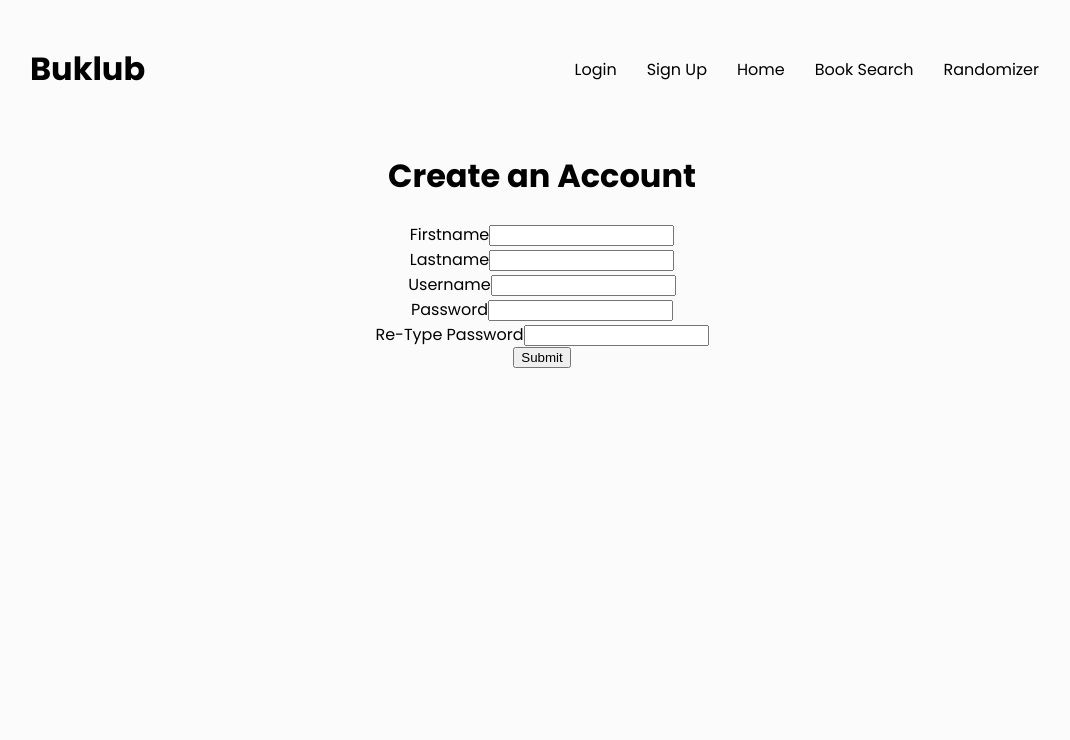
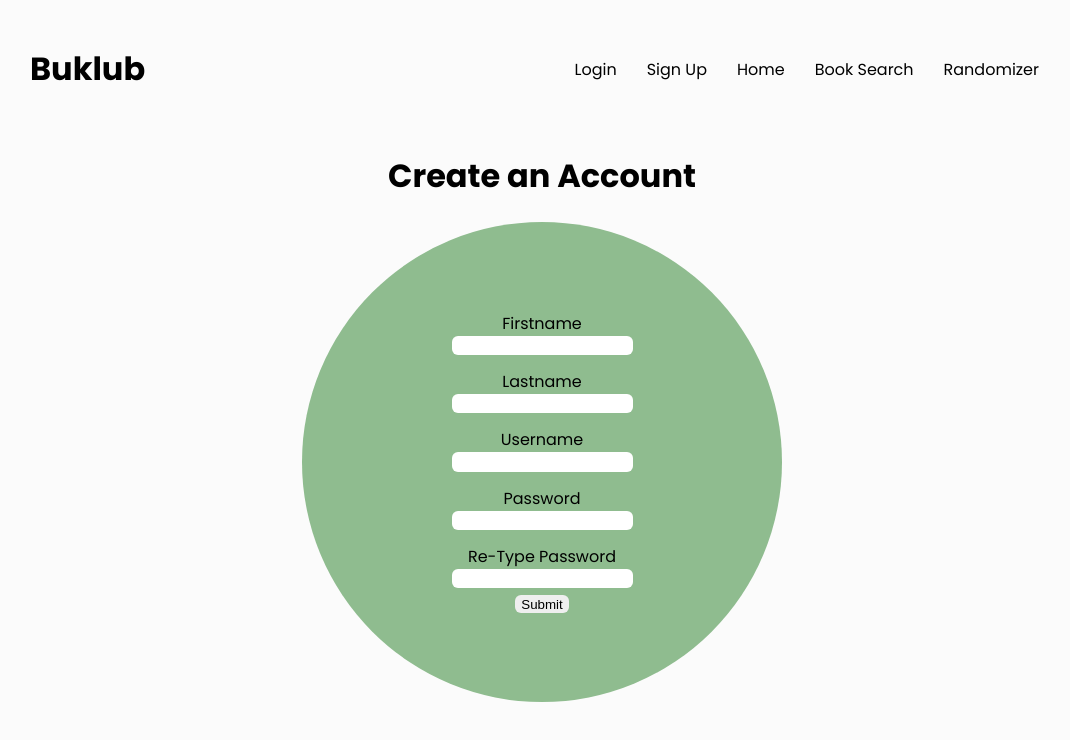
Before and after one commit to asekito/Buklub, a React app in the folder client/: page /register in a window 1280 px wide. Shown: the top 740 px of the page, without its empty margins (106-1176 px from the left). Built offline with nearby package versions, Linux system fonts and the light colour scheme.

Commit message:
basic sign up page

```diff
--- a/client/src/assets/Login.scss
+++ b/client/src/assets/Login.scss
@@ -10,11 +10,11 @@
   bottom: 460px;
 }
 
-#login-form.input[type="submit"] {
+.login.input[type="submit"] {
   width: 6em;
 }
 
-#login-form > label {
+.login > label {
   color: white;
   margin: 1em 0px 0px 0px;
 }
@@ -24,6 +24,8 @@ input.login-input {
   text-align: center;
   outline: none;
   margin: 0px 0px 1em;
+  border: none;
+  border-radius: 6px;
 }
 
 .bubble-1 {
--- a/client/src/assets/Registration.scss
+++ b/client/src/assets/Registration.scss
@@ -0,0 +1,32 @@
+.registration {
+  width: 30em;
+  height: 30em;
+  justify-content: center;
+  background: darkseagreen;
+  border-radius: 18em;
+  animation: pulse-dot 2s;
+}
+
+.registration > label {
+  margin: 7px 0px 0px;
+}
+
+.registration > input {
+  border-radius: 6px;
+  margin: 0px 0px 7px;
+  border: none;
+  outline: none;
+  text-align: center;
+  height: 1.3em;
+}
+
+@keyframes pulse-dot {
+  0% {
+    transform: scale(0.7);
+    opacity: 0;
+  }
+  100% {
+    transform: scale(1);
+    opacity: 1;
+  }
+}
--- a/client/src/components/User-Auth/Registration.tsx
+++ b/client/src/components/User-Auth/Registration.tsx
@@ -1,6 +1,7 @@
 import * as React from "react";
 import { useHistory } from "react-router-dom";
 import fetchCommand from "../../../utils/fetching";
+import "../../assets/Registration.scss";
 
 const Registration = () => {
   const [user, setUser] = React.useState({
@@ -78,8 +79,7 @@ const Registration = () => {
     <div className="container">
       <h1>Create an Account</h1>
       <form className="registration form">
-        <label>
-          Firstname
+        <label>Firstname</label>
         <input
           type="text"
           name="firstname"
@@ -87,9 +87,7 @@ const Registration = () => {
           onChange={handleChange}
           autoComplete="off"
         />
-        </label>
-        <label>
-          Lastname
+        <label>Lastname</label>
         <input
           type="text"
           name="lastname"
@@ -97,9 +95,7 @@ const Registration = () => {
           onChange={handleChange}
           autoComplete="off"
         />
-        </label>
-        <label>
-          Username
+        <label>Username</label>
         <input
           type="text"
           name="username"
@@ -107,25 +103,20 @@ const Registration = () => {
           onChange={handleChange}
           autoComplete="off"
         />
-        </label>
-        <label>
-          Password
+        <label>Password</label>
         <input
           type="password"
           name="password"
           minLength={6}
           onChange={handleChange}
         />
-        </label>
-        <label>
-          Re-Type Password
+        <label>Re-Type Password</label>
         <input
           type="password"
           name="passwordConfirmation"
           minLength={6}
           onChange={handleChange}
         />
-        </label>
         <input type="submit" onClick={(e) => submitHandler(e, user)} />
       </form>
     </div>
```
Lines whose indentation alone changed are shown as unchanged.
